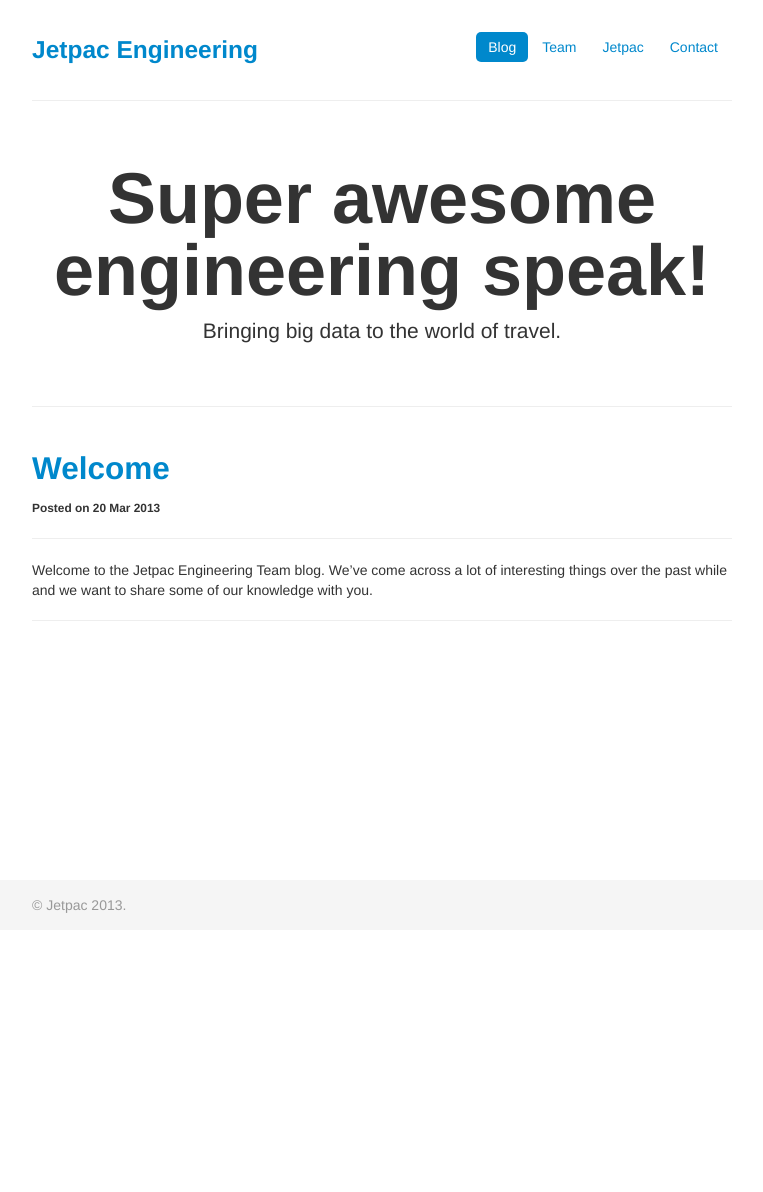
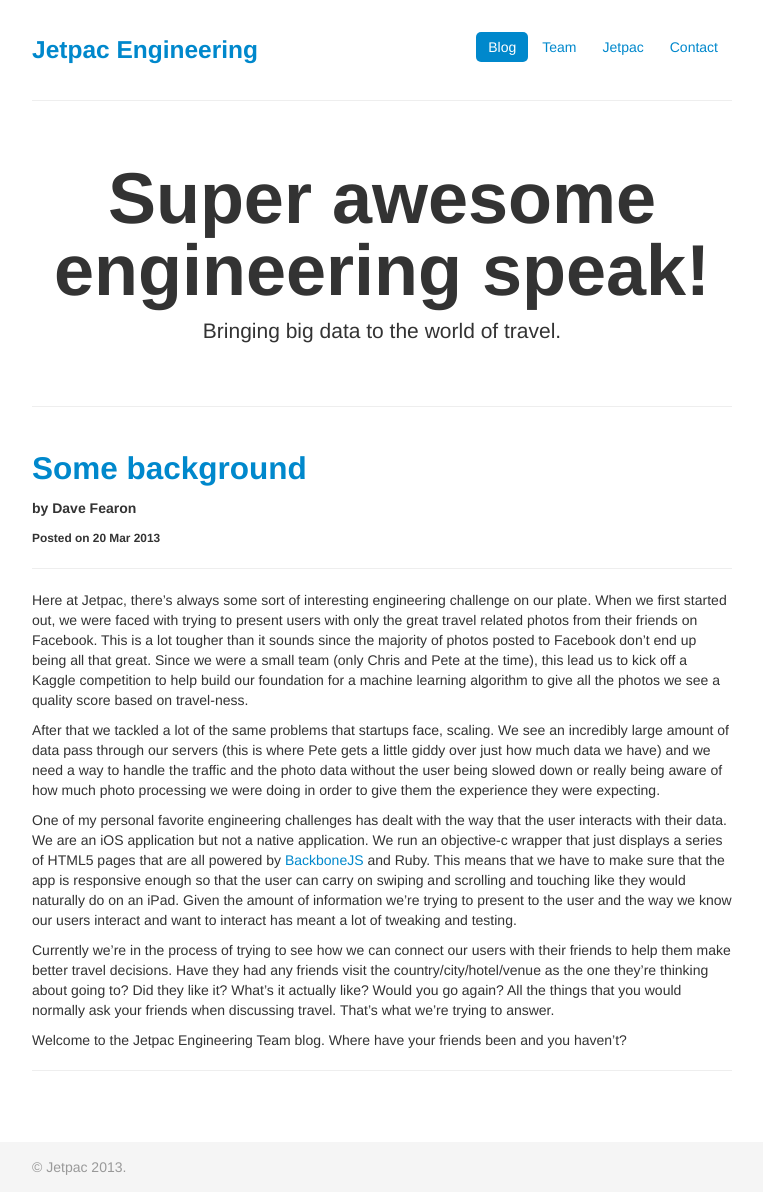
Before and after one commit to davefearon/engblog, a Jekyll site: the page built from index.html, in a window 1280 px wide. Shown: the whole page, without its empty margins (258-1021 px from the left). Built offline with Jekyll 4.4.1, drawn with Linux system fonts in a browser that asks for light colours; nearby versions of some CDN libraries; Markdown is read by kramdown in place of the engine named in the settings; the list of posts is cut into pages by our own code; before the commit the page ends 930 px from its top, so only the background shows below that.

Commit message:
Putting in authors and a good start to the first post

```diff
--- a/_config.yml
+++ b/_config.yml
@@ -12,3 +12,23 @@
 author: Jetpac Engineering Team
 description: Where the Jetpac Engineering Team writes about all the interesting things they come across while making Jetpac.
 keywords: jetpac, travel, engineering, eng, tech, html, html5, ios, cassandra, psotgres, data
+
+authors:
+  dave:
+    name: Dave Fearon
+    display_name: Dave Fearon
+    email: dave@jetpac.com
+    twitter: davefearon
+    github: davefearon
+  chris:
+    name: Chris Raynor
+    display_name: Chris Raynor
+    email: chris@jetpac.com
+    twitter: drtriumpth
+    github: drtriumpth
+  pete:
+    name: Pete Warden
+    display_name: Pete Warden
+    email: pete@jetpac.com
+    twitter: petewarden
+    github: petewarden
--- a/_includes/posts
+++ b/_includes/posts
@@ -1,6 +1,10 @@
+{% assign author = site.authors[post.author] %}
 <article data-link="{{ post.url }}">
   <header>
     <h2>{{ post.title }}</h2>
+    <h5 class="byline">
+      by {{ author.display_name }}
+    </h5>
     <h6>Posted on <time datetime="{{ post.date }}" pubdate>{{ post.date | date_to_string }}</time></h6>
     <hr>
   </header>
--- /dev/null
+++ b/_posts/2013-03-20-some-background.md
@@ -0,0 +1,16 @@
+---
+layout: post
+title: Some background
+published: true
+author: dave
+---
+
+Here at Jetpac, there's always some sort of interesting engineering challenge on our plate. When we first started out, we were faced with trying to present users with only the great travel related photos from their friends on Facebook. This is a lot tougher than it sounds since the majority of photos posted to Facebook don't end up being all that great. Since we were a small team (only Chris and Pete at the time), this lead us to kick off a Kaggle competition to help build our foundation for a machine learning algorithm to give all the photos we see a quality score based on travel-ness.
+
+After that we tackled a lot of the same problems that startups face, scaling. We see an incredibly large amount of data pass through our servers (this is where Pete gets a little giddy over just how much data we have) and we need a way to handle the traffic and the photo data without the user being slowed down or really being aware of how much photo processing we were doing in order to give them the experience they were expecting.
+
+One of my personal favorite engineering challenges has dealt with the way that the user interacts with their data. We are an iOS application but not a native application. We run an objective-c wrapper that just displays a series of HTML5 pages that are all powered by <a href="http://backbonejs.org/" target="_blank">BackboneJS</a> and Ruby. This means that we have to make sure that the app is responsive enough so that the user can carry on swiping and scrolling and touching like they would naturally do on an iPad. Given the amount of information we're trying to present to the user and the way we know our users interact and want to interact has meant a lot of tweaking and testing.
+
+Currently we're in the process of trying to see how we can connect our users with their friends to help them make better travel decisions. Have they had any friends visit the country/city/hotel/venue as the one they're thinking about going to? Did they like it? What's it actually like? Would you go again? All the things that you would normally ask your friends when discussing travel. That's what we're trying to answer.
+
+Welcome to the Jetpac Engineering Team blog. Where have your friends been and you haven't?
--- a/_posts/2013-03-20-welcome.md
+++ /dev/null
@@ -1,7 +0,0 @@
----
-layout: post
-title: Welcome
-published: true
----
-
-Welcome to the Jetpac Engineering Team blog. We've come across a lot of interesting things over the past while and we want to share some of our knowledge with you.
--- a/css/style.css
+++ b/css/style.css
@@ -1,6 +1,7 @@
 html,
 body {
   height: 100%;
+  /*background: transparent url('../img/noisy_grid.png') repeat scroll 0 0;*/
 }
 
 #wrap {
@@ -8,6 +9,13 @@
   height: auto !important;
   height: 100%;
   margin: 0 auto -50px;
+}
+
+#wrap .container-narrow {
+  margin-bottom: 100px;
+  background: white;
+  /*padding: 10px 20px 20px 20px;
+  box-shadow: 0 0 10px rgba(0, 0, 0, 0.5);*/
 }
 
 .masthead {
```
Also changed, not shown: _layouts/post.html (+6 -2 lines), favicon.ico, img/noisy_grid.png (added).
